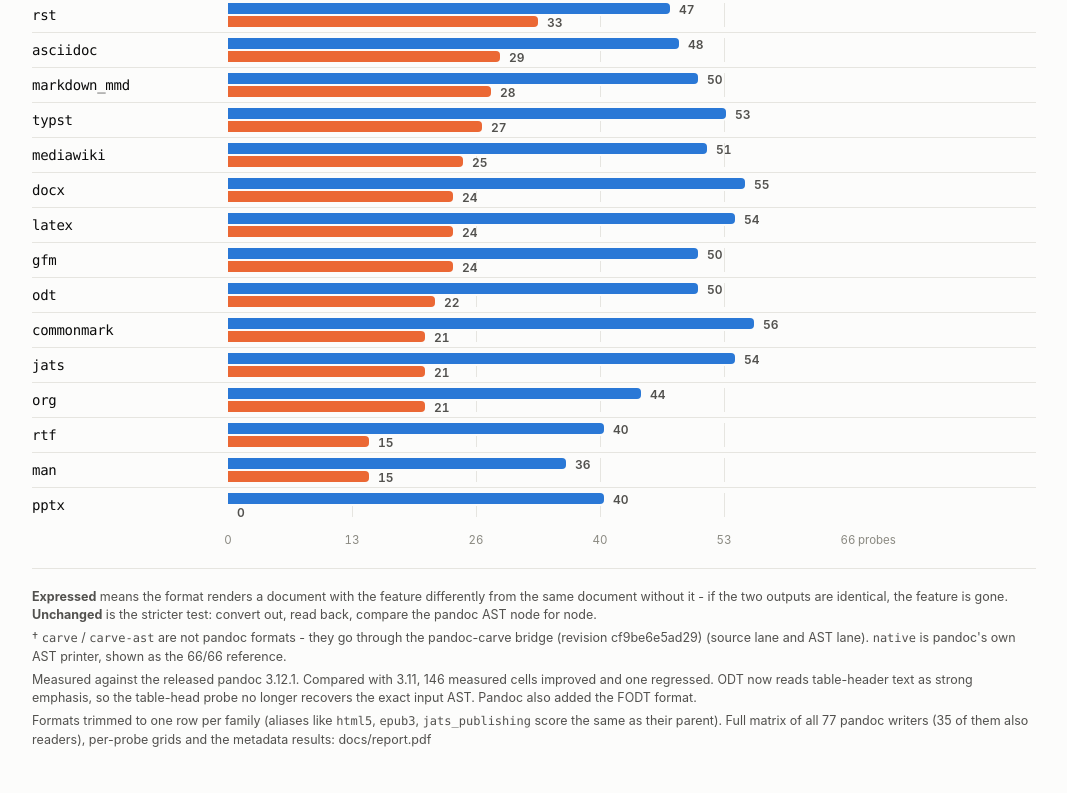
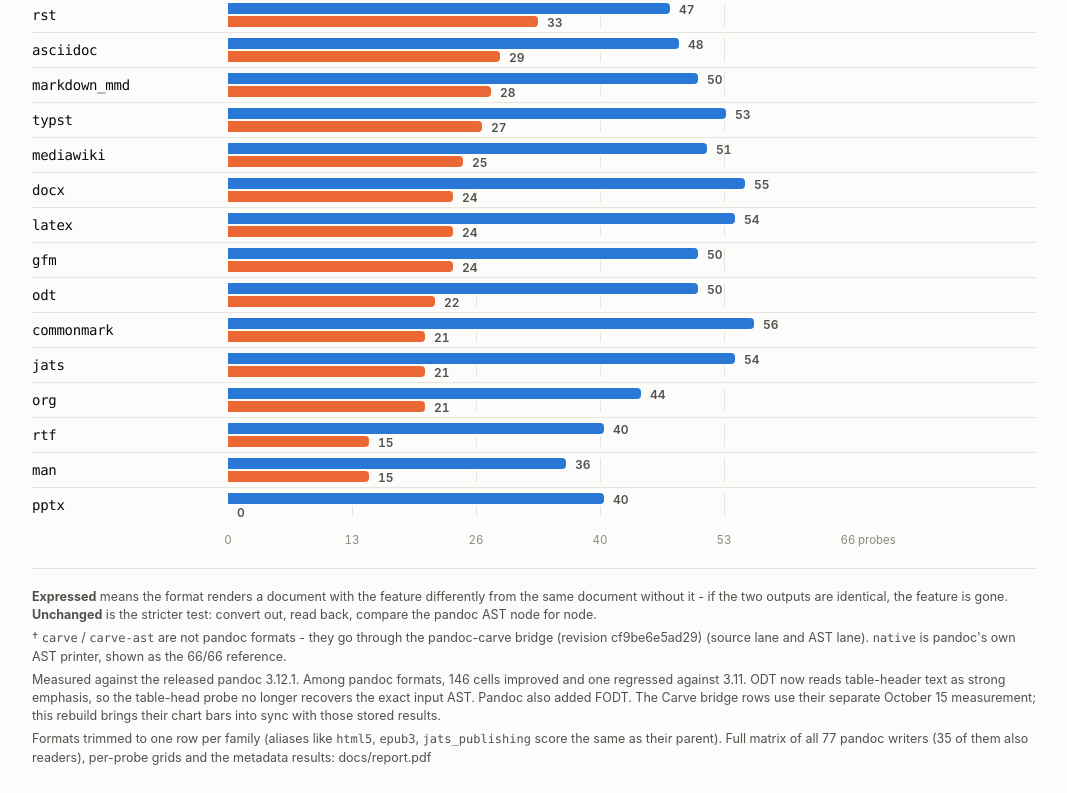
Before and after one commit to markup-carve/pandoc-format-fidelity, a website: page resources/overview.html in a window 1280 px wide. Shown: the part 431-1224 px from the top of the page, without its empty margins (6-1073 px from the left). Drawn offline with Linux system fonts and the light colour scheme.

Commit message:
Clarify separately recorded bridge chart values

```diff
--- a/resources/overview.html
+++ b/resources/overview.html
@@ -71,6 +71,6 @@
 <div class="foot">
   <p><b>Expressed</b> means the format renders a document with the feature differently from the same document without it - if the two outputs are identical, the feature is gone. <b>Unchanged</b> is the stricter test: convert out, read back, compare the pandoc AST node for node.</p>
   <p>&#8224; <code>carve</code> / <code>carve-ast</code> are not pandoc formats - they go through the pandoc-carve bridge<span id="bridge-revision"> (revision cf9be6e5ad29)</span> (source lane and AST lane). <code>native</code> is pandoc's own AST printer, shown as the 66/66 reference.</p>
-  <p>Measured against the released pandoc 3.12.1. Compared with 3.11, 146 measured cells improved and one regressed. ODT now reads table-header text as strong emphasis, so the table-head probe no longer recovers the exact input AST. Pandoc also added the FODT format.</p>
+  <p>Measured against the released pandoc 3.12.1. Among pandoc formats, 146 cells improved and one regressed against 3.11. ODT now reads table-header text as strong emphasis, so the table-head probe no longer recovers the exact input AST. Pandoc also added FODT. The Carve bridge rows use their separate October 15 measurement; this rebuild brings their chart bars into sync with those stored results.</p>
   <p>Formats trimmed to one row per family (aliases like <code>html5</code>, <code>epub3</code>, <code>jats_publishing</code> score the same as their parent). Full matrix of all 77 pandoc writers (35 of them also readers), per-probe grids and the metadata results: docs/report.pdf</p>
 </div>
```
Also changed, not shown: docs/overview.png.
